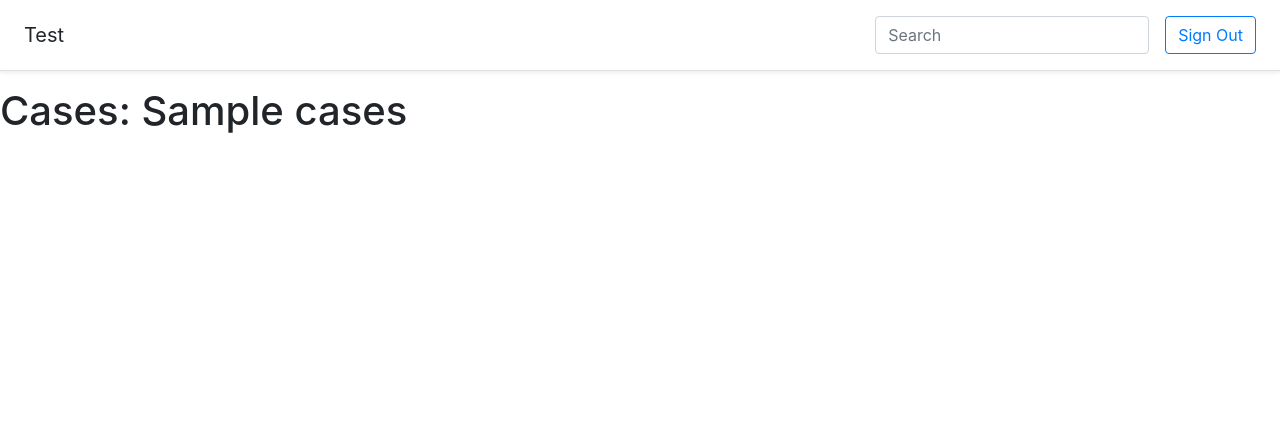
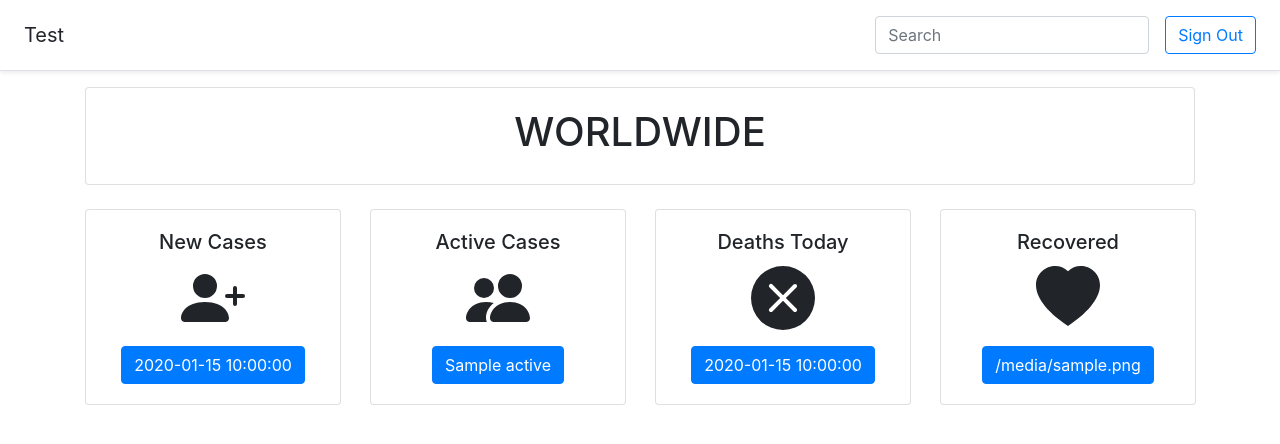
Before and after one commit to rickyL101/CA, a Flask app: page /home in a window 1280 px wide. Shown: the top 444 px of the page. Run offline with Flask 2, Linux system fonts and the light colour scheme; the visitor is signed in with stand-in values (Sample User, id 1); a database or web service that is not in the repository returns one stand-in record (values such as "Sample title"); data that the repository does not hold is empty; parts of the project's set-up code (start-up, migrations or seed data) failed here and were passed over; some libraries are stand-ins or nearby versions.

Commit message:
added further stats to home page also styled those stats

```diff
--- a/main.py
+++ b/main.py
@@ -2,6 +2,7 @@ from flask import Flask, render_template, request, redirect, session, flash
 import requests
 import os
 import db
+import pandas as pd
 app = Flask(__name__)
 
 # https://stackoverflow.com/questions/34902378/where-do-i-get-a-secret-key-for-flask/34903502
--- a/templates/home.html
+++ b/templates/home.html
@@ -27,8 +27,87 @@
         <a class="btn btn-outline-primary" href="/">Sign Out</a>
     </div>
 
+
+    <!-- Layout and icons from bootstrap -->
+    <div class="container text-center">
+
+        <div class="card">
+            <div class="card-body">
+                <h1>WORLDWIDE</h1>
+            </div>
+        </div>
+        <br>
+
+        <div class="row">
+            <div class="col-sm-3">
+                <div class="card" style="width: 16rem;">
+                    <div class="card-body">
+                        <h5 class="card-title">New Cases</h5>
+                        <svg xmlns="http://www.w3.org/2000/svg" width="4em" height="4em" fill="currentColor" class="bi bi-person-plus-fill"
+                            viewBox="0 0 16 16">
+                            <path d="M1 14s-1 0-1-1 1-4 6-4 6 3 6 4-1 1-1 1H1zm5-6a3 3 0 1 0 0-6 3 3 0 0 0 0 6z" />
+                            <path fill-rule="evenodd"
+                                d="M13.5 5a.5.5 0 0 1 .5.5V7h1.5a.5.5 0 0 1 0 1H14v1.5a.5.5 0 0 1-1 0V8h-1.5a.5.5 0 0 1 0-1H13V5.5a.5.5 0 0 1 .5-.5z" />
+                        </svg>
+                        <p class="card-text"></p>
+                        <button type="button" class="btn btn-primary">{{data["todayCases"]}}</span></button>
+                    </div>
+                </div>
+            </div>
+
+            <div class="col-sm-3">
+                <div class="card" style="width: 16rem;">
+                    <div class="card-body">
+                        <h5 class="card-title">Active Cases</h5>
+                        <svg xmlns="http://www.w3.org/2000/svg" width="4em" height="4em" fill="currentColor" class="bi bi-people-fill"
+                            viewBox="0 0 16 16">
+                            <path d="M7 14s-1 0-1-1 1-4 5-4 5 3 5 4-1 1-1 1H7zm4-6a3 3 0 1 0 0-6 3 3 0 0 0 0 6z" />
+                            <path fill-rule="evenodd"
+                                d="M5.216 14A2.238 2.238 0 0 1 5 13c0-1.355.68-2.75 1.936-3.72A6.325 6.325 0 0 0 5 9c-4 0-5 3-5 4s1 1 1 1h4.216z" />
+                            <path d="M4.5 8a2.5 2.5 0 1 0 0-5 2.5 2.5 0 0 0 0 5z" />
+                        </svg>
+                        <p class="card-text"></p>
+                        <button type="button" class="btn btn-primary">{{data["active"]}}</button>
+                    </div>
+                </div>
+            </div>
+
+            <div class="col-sm-3">
+                <div class="card" style="width: 16rem;">
+                    <div class="card-body">
+                        <h5 class="card-title">Deaths Today</h5>
+                        <svg xmlns="http://www.w3.org/2000/svg" width="4em" height="4em" fill="currentColor" class="bi bi-x-circle-fill"
+                            viewBox="0 0 16 16">
+                            <path
+                                d="M16 8A8 8 0 1 1 0 8a8 8 0 0 1 16 0zM5.354 4.646a.5.5 0 1 0-.708.708L7.293 8l-2.647 2.646a.5.5 0 0 0 .708.708L8 8.707l2.646 2.647a.5.5 0 0 0 .708-.708L8.707 8l2.647-2.646a.5.5 0 0 0-.708-.708L8 7.293 5.354 4.646z" />
+                        </svg>
+                        <p class="card-text"></p>
+                        <button type="button" class="btn btn-primary">{{data["todayDeaths"]}}</span></button>
+                    </div>
+                </div>
+            </div>
+
+            <div class="col-sm-3">
+                <div class="card" style="width: 16rem;">
+                    <div class="card-body">
+                        <h5 class="card-title">Recovered</h5>
+                        <svg xmlns="http://www.w3.org/2000/svg" width="4em" height="4em" fill="currentColor" class="bi bi-heart-fill"
+                            viewBox="0 0 16 16">
+                            <path fill-rule="evenodd" d="M8 1.314C12.438-3.248 23.534 4.735 8 15-7.534 4.736 3.562-3.248 8 1.314z" />
+                        </svg>
+                        <p class="card-text"></p>
+                        <button type="button" class="btn btn-primary">{{data["recovered"]}}</button>
+                    </div>
+                </div>
+            </div>
+        </div>
+    </div>
+
+
+
+
     <h1>
-        Cases: {{data["cases"]}}
+
     </h1>
 
 
```
Also changed, not shown: static/style.css (line endings or trailing spaces).
